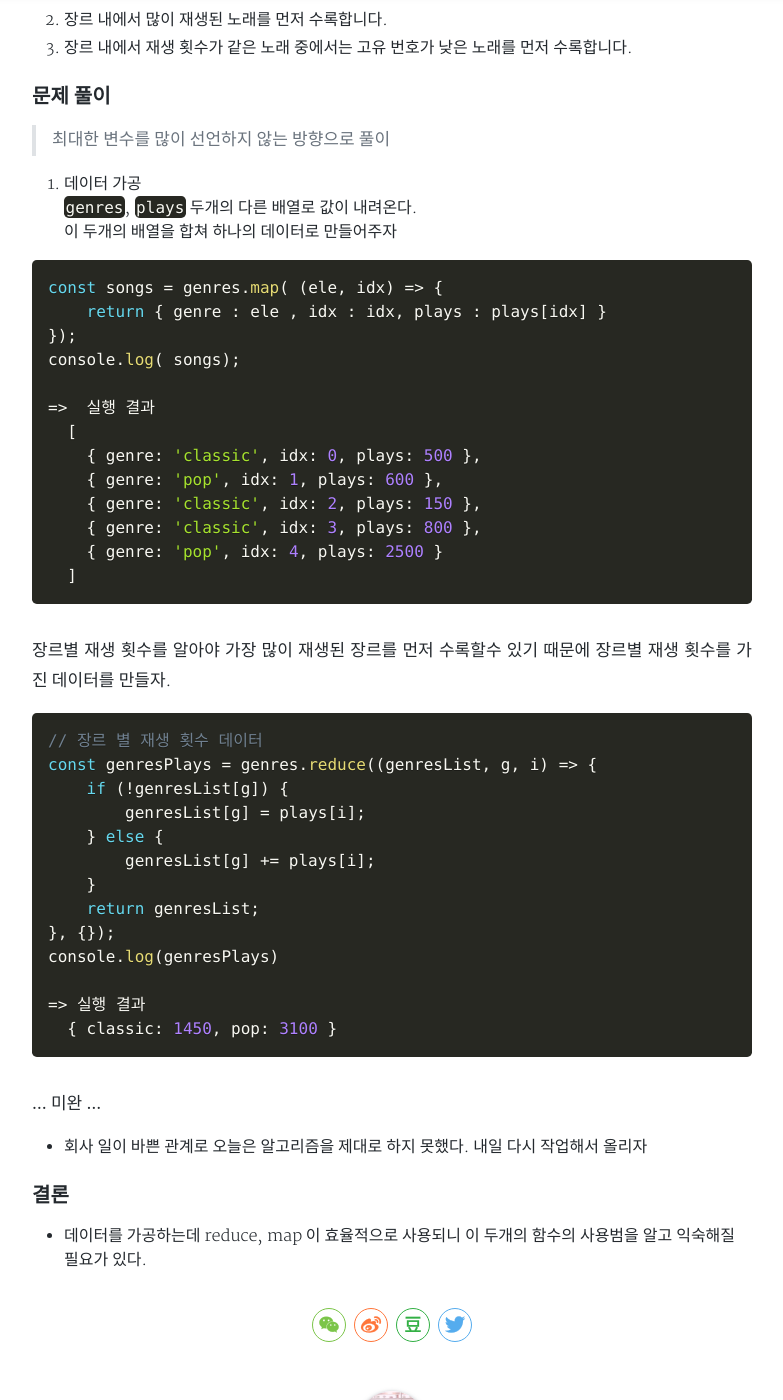
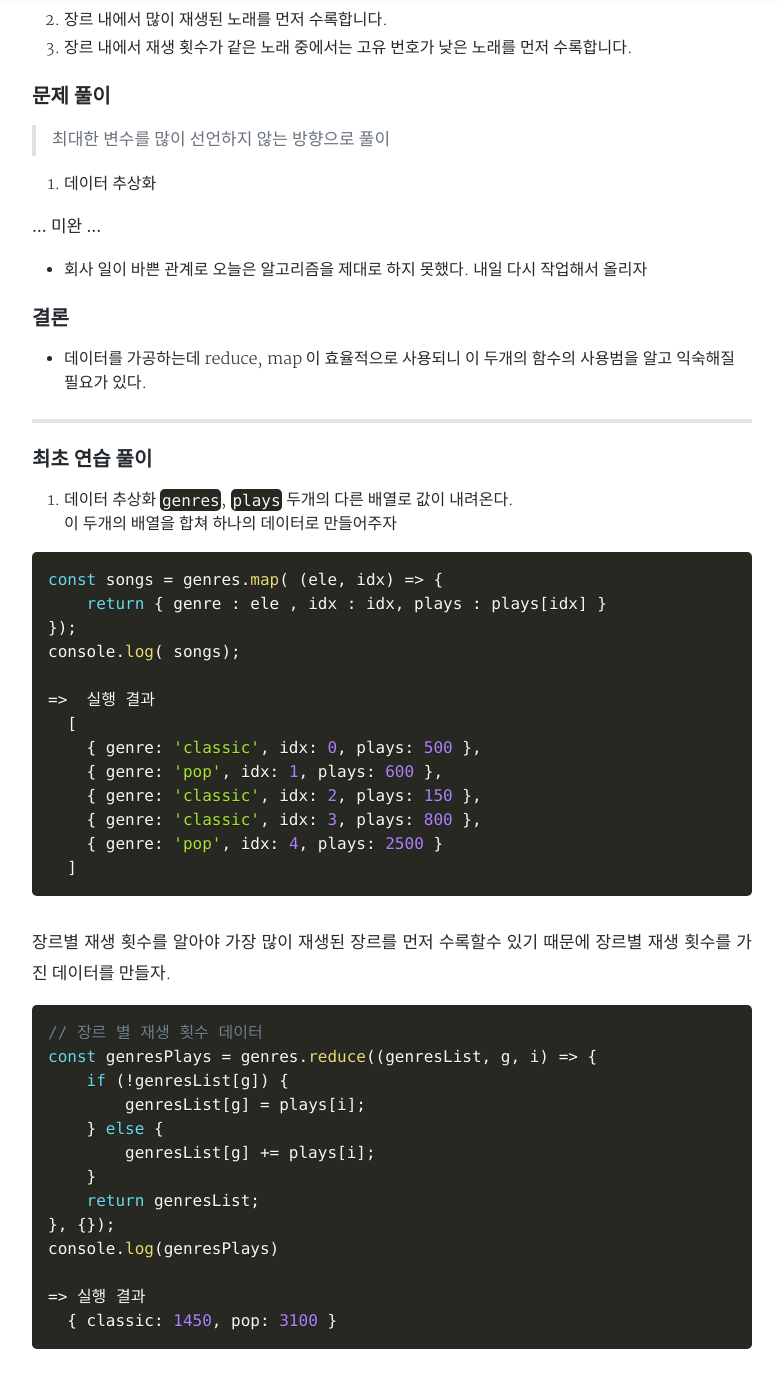
Before and after one commit to ckdtjs505/jsCoreStudy.github.io, a Jekyll site: the page built from _posts/2021-01-06-[프로그래머스] 베스트 엘범.md, in a window 1280 px wide and 1400 px high, scrolled down 602 px. Shown: the whole window, without its empty margins (248-1031 px from the left). Built offline with Jekyll 4.4.1, drawn with Linux system fonts in a browser that asks for light colours; nearby versions of some CDN libraries; comment, search, counter and statistics services are not loaded; a style sheet for code colours, icons or effects is not loaded; some of the changed lines change nothing that is shown.

Commit message:
Feat : 이전 풀이 수정

````diff
--- a/_posts/2021-01-06-[프로그래머스] 베스트 엘범.md
+++ b/_posts/2021-01-06-[프로그래머스] 베스트 엘범.md
@@ -21,7 +21,21 @@ related: false
 
 > 최대한 변수를 많이 선언하지 않는 방향으로 풀이
 
-1. 데이터 가공
+1. 데이터 추상화
+
+
+
+... 미완 ...
+
+* 회사 일이 바쁜 관계로 오늘은 알고리즘을 제대로 하지 못했다. 내일 다시 작업해서 올리자
+
+### 결론
+* 데이터를 가공하는데 reduce, map 이 효율적으로 사용되니 이 두개의 함수의 사용범을 알고 익숙해질 필요가 있다.
+
+---
+
+### 최초 연습 풀이
+1. 데이터 추상화
 `genres`, `plays` 두개의 다른 배열로 값이 내려온다.
 이 두개의 배열을 합쳐 하나의 데이터로 만들어주자
 
@@ -58,10 +72,3 @@ console.log(genresPlays)
 => 실행 결과
   { classic: 1450, pop: 3100 }
 ```
-
-... 미완 ...
-
-* 회사 일이 바쁜 관계로 오늘은 알고리즘을 제대로 하지 못했다. 내일 다시 작업해서 올리자
-
-### 결론
-* 데이터를 가공하는데 reduce, map 이 효율적으로 사용되니 이 두개의 함수의 사용범을 알고 익숙해질 필요가 있다.
````
